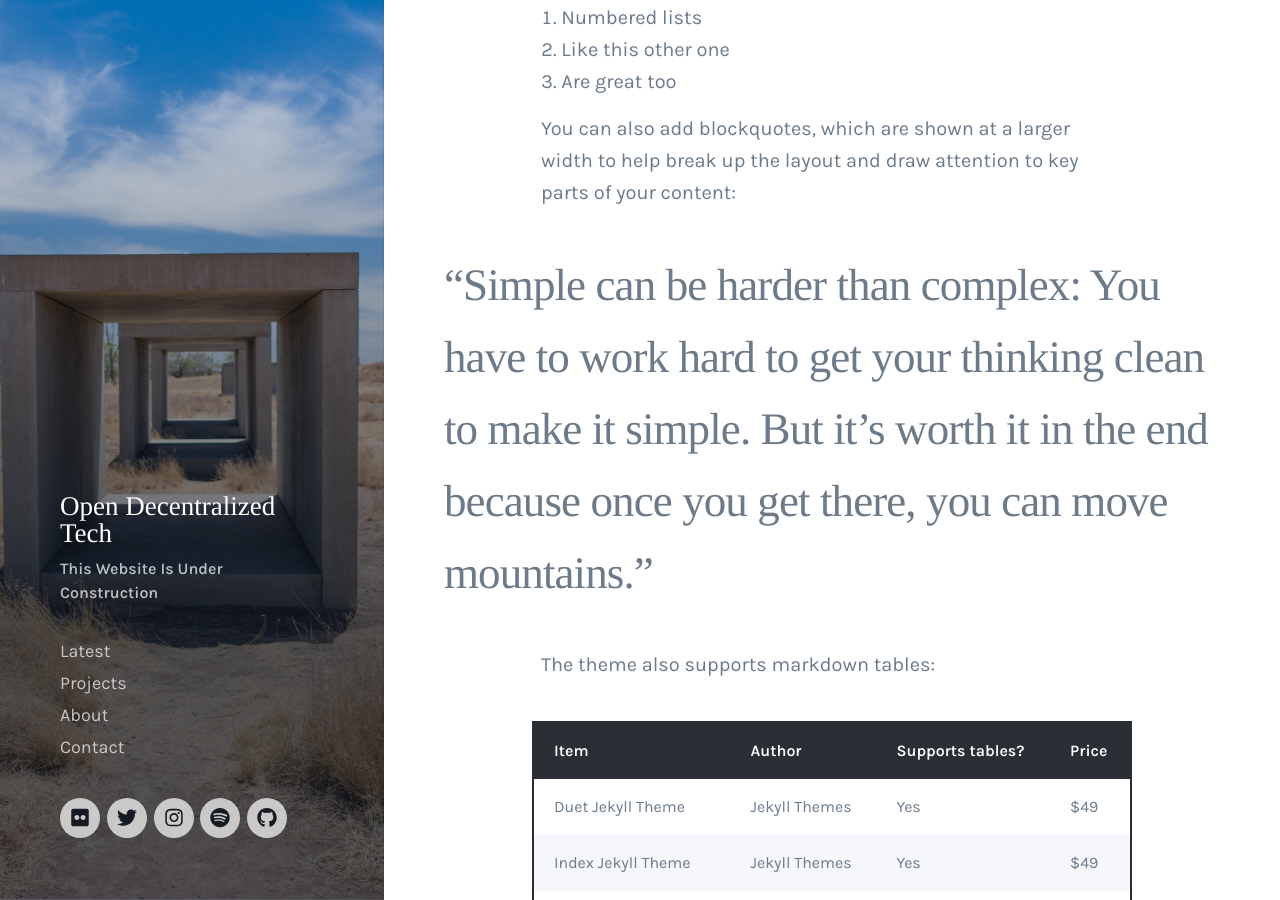
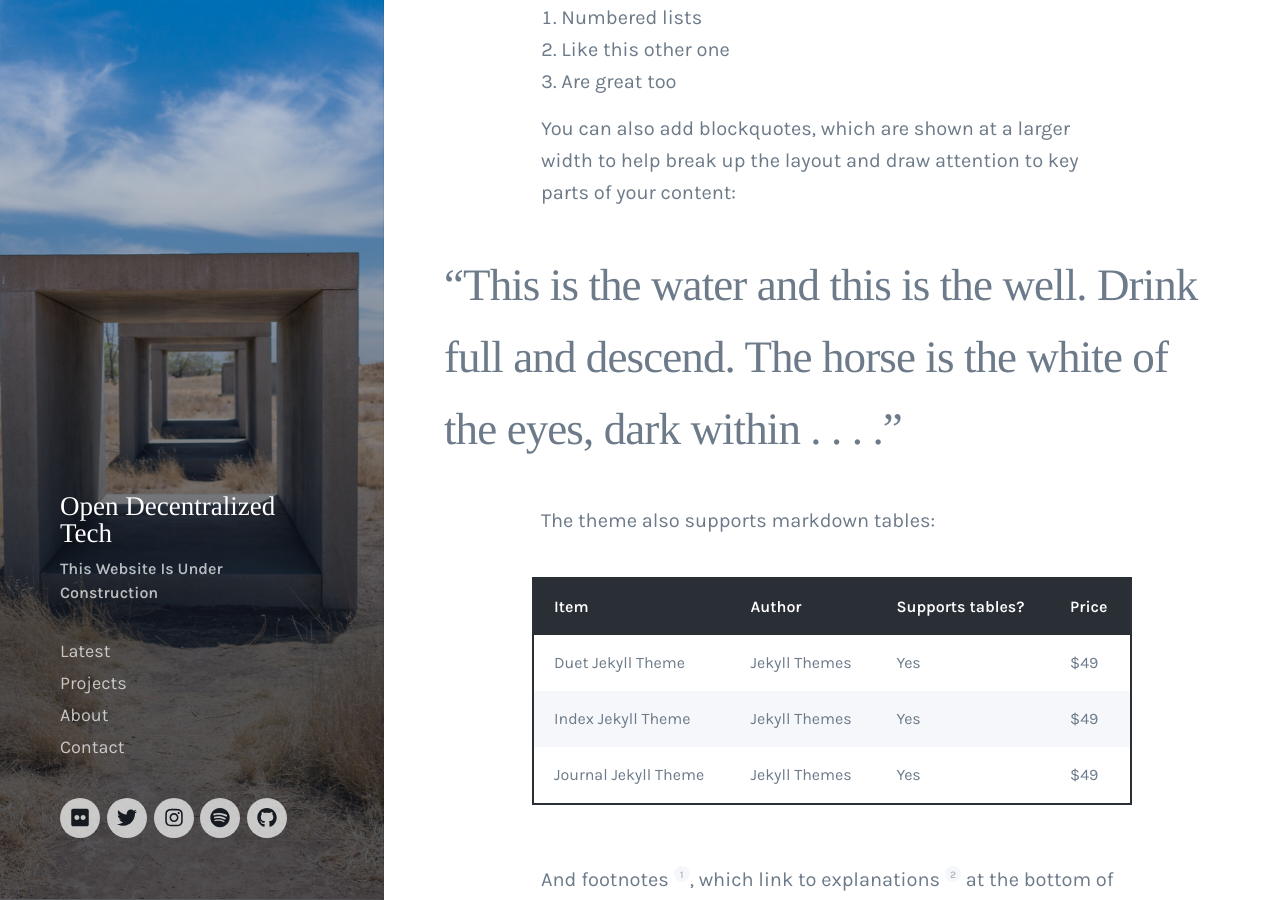
Before and after one commit to OpenDecentralizedTech/ODT-website, a Jekyll site: the page built from _posts/2018-06-30-demo-post.md, in a window 1280 px wide and 900 px high, scrolled down 1336 px. Built offline with Jekyll 4.4.1, drawn with Linux system fonts in a browser that asks for light colours; nearby versions of some CDN libraries.

Commit message:
Update 2018-06-30-demo-post.md

```diff
--- a/_posts/2018-06-30-demo-post.md
+++ b/_posts/2018-06-30-demo-post.md
@@ -29,7 +29,7 @@ And:
 
 You can also add blockquotes, which are shown at a larger width to help break up the layout and draw attention to key parts of your content:
 
-> “Simple can be harder than complex: You have to work hard to get your thinking clean to make it simple. But it’s worth it in the end because once you get there, you can move mountains.”
+> “This is the water and this is the well. Drink full and descend. The horse is the white of the eyes, dark within . . . .”
 
 The theme also supports markdown tables:
 
```
